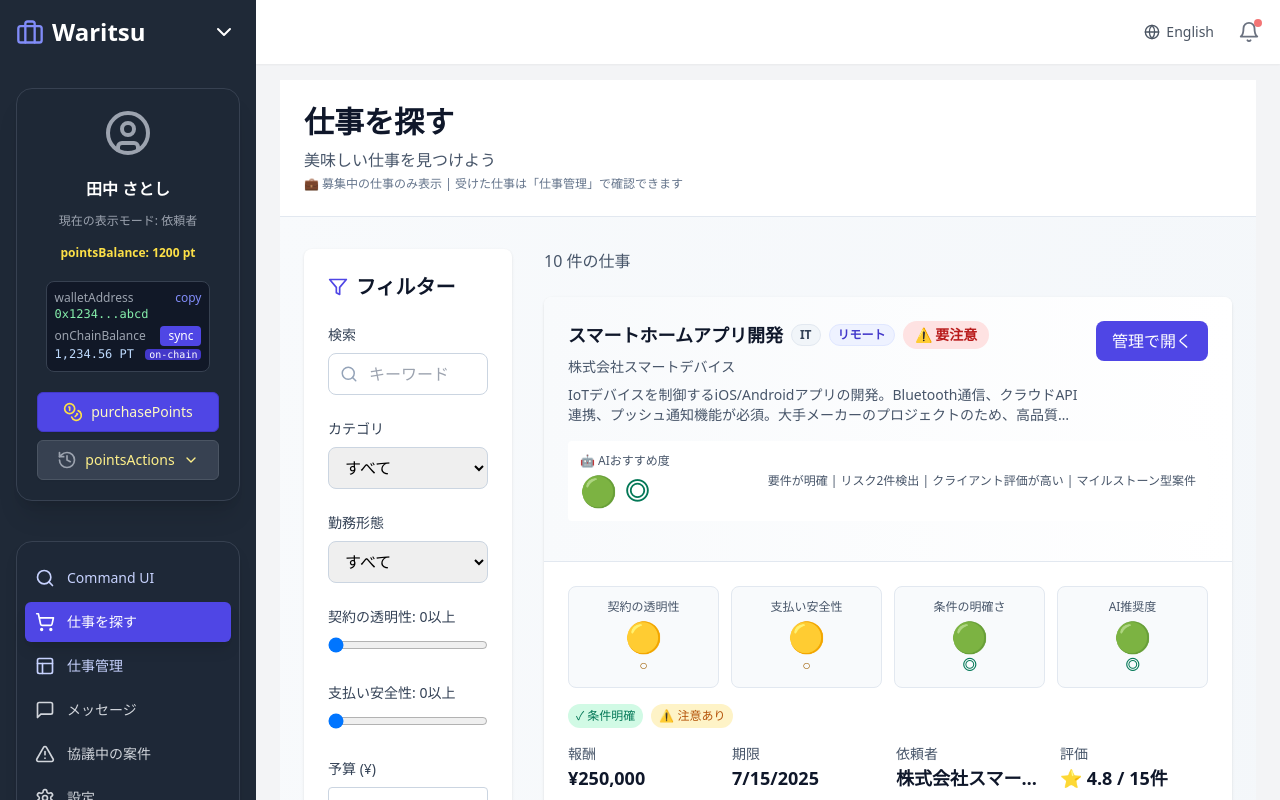
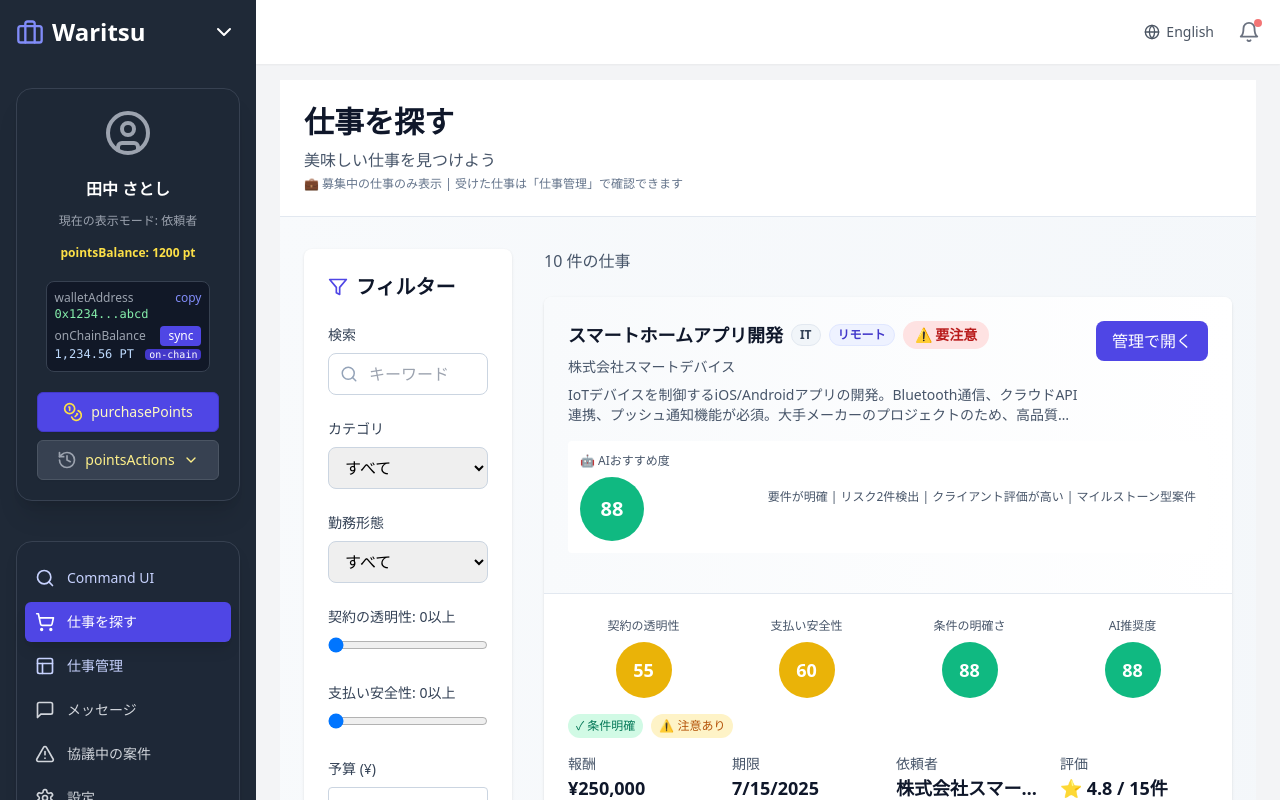
Before and after one commit to ken2san/escrow-app-project, a React (Create React App) app: page /jobs in a window 1280 px wide. Built offline with nearby package versions, Linux system fonts and the light colour scheme.

Commit message:
refactor: Improve score display - colored circles with numbers inside
- Replace icon + label with color-filled circles
- Display score number (0-100) inside each circle
- Cleaner, less redundant, easier to read
- Same 4-column layout for all scores

```diff
--- a/src/pages/JobsSearchPage.js
+++ b/src/pages/JobsSearchPage.js
@@ -312,9 +312,9 @@ function JobCard({ job }) {
   const navigate = useNavigate();
 
   const getScoreIcon = (score) => {
-    if (score >= 75) return { icon: '🟢', label: '◎', text: 'text-emerald-700' };
-    if (score >= 50) return { icon: '🟡', label: '○', text: 'text-yellow-700' };
-    return { icon: '🔴', label: '△', text: 'text-red-700' };
+    if (score >= 75) return { bg: 'bg-emerald-500', text: 'text-white' };
+    if (score >= 50) return { bg: 'bg-yellow-500', text: 'text-white' };
+    return { bg: 'bg-red-500', text: 'text-white' };
   };
 
   const mScoreIcon = getScoreIcon(job.mScore);
@@ -409,10 +409,9 @@ function JobCard({ job }) {
         <div className="bg-white rounded p-3 mb-4">
           <div className="flex items-center justify-between">
             <div>
-              <p className="text-xs text-slate-600">🤖 AIおすすめ度</p>
-              <div className="flex items-center gap-2 mt-1">
-                <span className="text-3xl">{recommendationIcon.icon}</span>
-                <span className={`text-2xl font-bold ${recommendationIcon.text}`}>{recommendationIcon.label}</span>
+              <p className="text-xs text-slate-600 mb-2">🤖 AIおすすめ度</p>
+              <div className={`w-16 h-16 rounded-full ${recommendationIcon.bg} flex items-center justify-center`}>
+                <span className={`text-xl font-bold ${recommendationIcon.text}`}>{job.recommendationScore}</span>
               </div>
             </div>
             <div className="text-right text-xs text-slate-600">
@@ -426,25 +425,29 @@ function JobCard({ job }) {
       <div className="p-6 border-b border-slate-200 cursor-pointer hover:bg-slate-50" onClick={() => setIsExpanded(!isExpanded)} role="button">
         {/* Simplified Score Icons */}
         <div className="grid grid-cols-4 gap-3 mb-4">
-          <div className="p-3 rounded-lg bg-slate-50 border border-slate-200 text-center">
-            <p className="text-xs text-slate-600 mb-1">契約の透明性</p>
-            <p className="text-3xl">{mScoreIcon.icon}</p>
-            <p className={`text-sm font-bold ${mScoreIcon.text}`}>{mScoreIcon.label}</p>
+          <div className="flex flex-col items-center">
+            <p className="text-xs text-slate-600 mb-2">契約の透明性</p>
+            <div className={`w-14 h-14 rounded-full ${mScoreIcon.bg} flex items-center justify-center`}>
+              <span className={`text-lg font-bold ${mScoreIcon.text}`}>{job.mScore}</span>
+            </div>
           </div>
-          <div className="p-3 rounded-lg bg-slate-50 border border-slate-200 text-center">
-            <p className="text-xs text-slate-600 mb-1">支払い安全性</p>
-            <p className="text-3xl">{sScoreIcon.icon}</p>
-            <p className={`text-sm font-bold ${sScoreIcon.text}`}>{sScoreIcon.label}</p>
+          <div className="flex flex-col items-center">
+            <p className="text-xs text-slate-600 mb-2">支払い安全性</p>
+            <div className={`w-14 h-14 rounded-full ${sScoreIcon.bg} flex items-center justify-center`}>
+              <span className={`text-lg font-bold ${sScoreIcon.text}`}>{job.sScore}</span>
+            </div>
           </div>
-          <div className="p-3 rounded-lg bg-slate-50 border border-slate-200 text-center">
-            <p className="text-xs text-slate-600 mb-1">条件の明確さ</p>
-            <p className="text-3xl">{ambiguityIcon.icon}</p>
-            <p className={`text-sm font-bold ${ambiguityIcon.text}`}>{ambiguityIcon.label}</p>
+          <div className="flex flex-col items-center">
+            <p className="text-xs text-slate-600 mb-2">条件の明確さ</p>
+            <div className={`w-14 h-14 rounded-full ${ambiguityIcon.bg} flex items-center justify-center`}>
+              <span className={`text-lg font-bold ${ambiguityIcon.text}`}>{job.ambiguityScore}</span>
+            </div>
           </div>
-          <div className="p-3 rounded-lg bg-slate-50 border border-slate-200 text-center">
-            <p className="text-xs text-slate-600 mb-1">AI推奨度</p>
-            <p className="text-3xl">{recommendationIcon.icon}</p>
-            <p className={`text-sm font-bold ${recommendationIcon.text}`}>{recommendationIcon.label}</p>
+          <div className="flex flex-col items-center">
+            <p className="text-xs text-slate-600 mb-2">AI推奨度</p>
+            <div className={`w-14 h-14 rounded-full ${recommendationIcon.bg} flex items-center justify-center`}>
+              <span className={`text-lg font-bold ${recommendationIcon.text}`}>{job.recommendationScore}</span>
+            </div>
           </div>
         </div>
 
```
